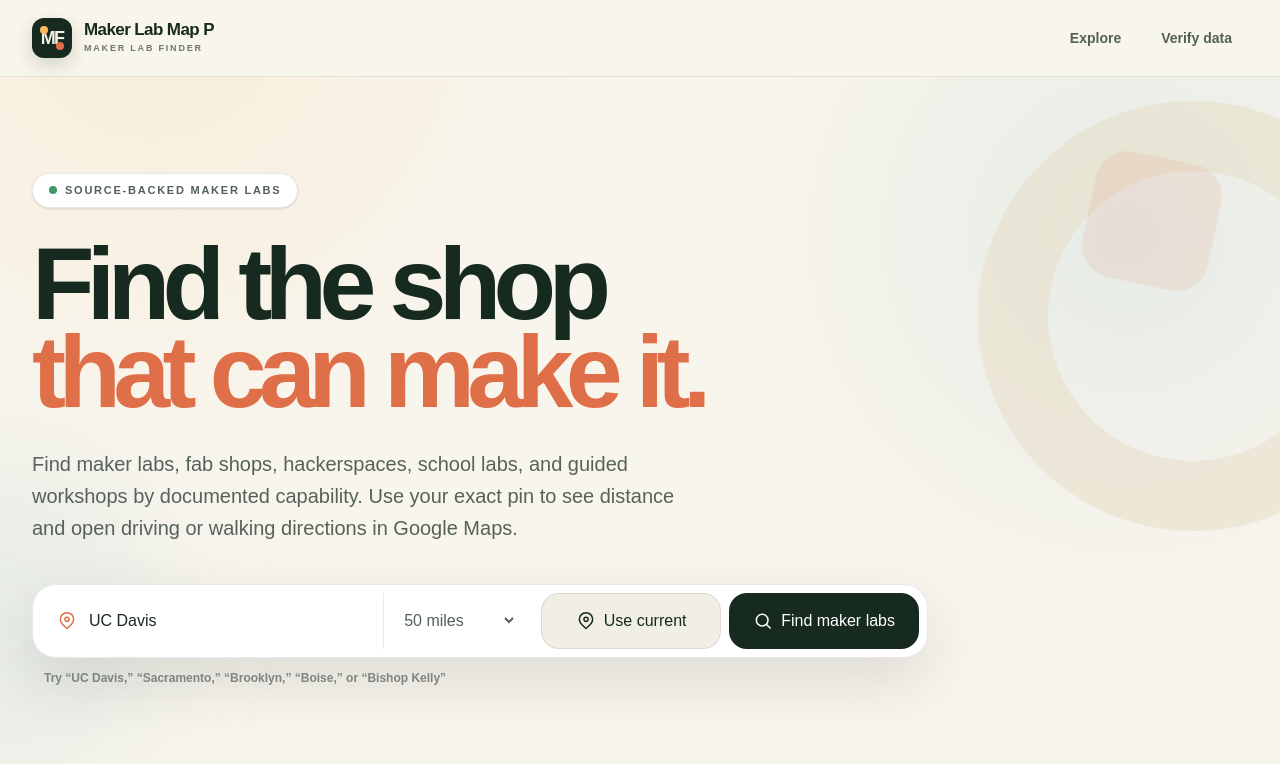
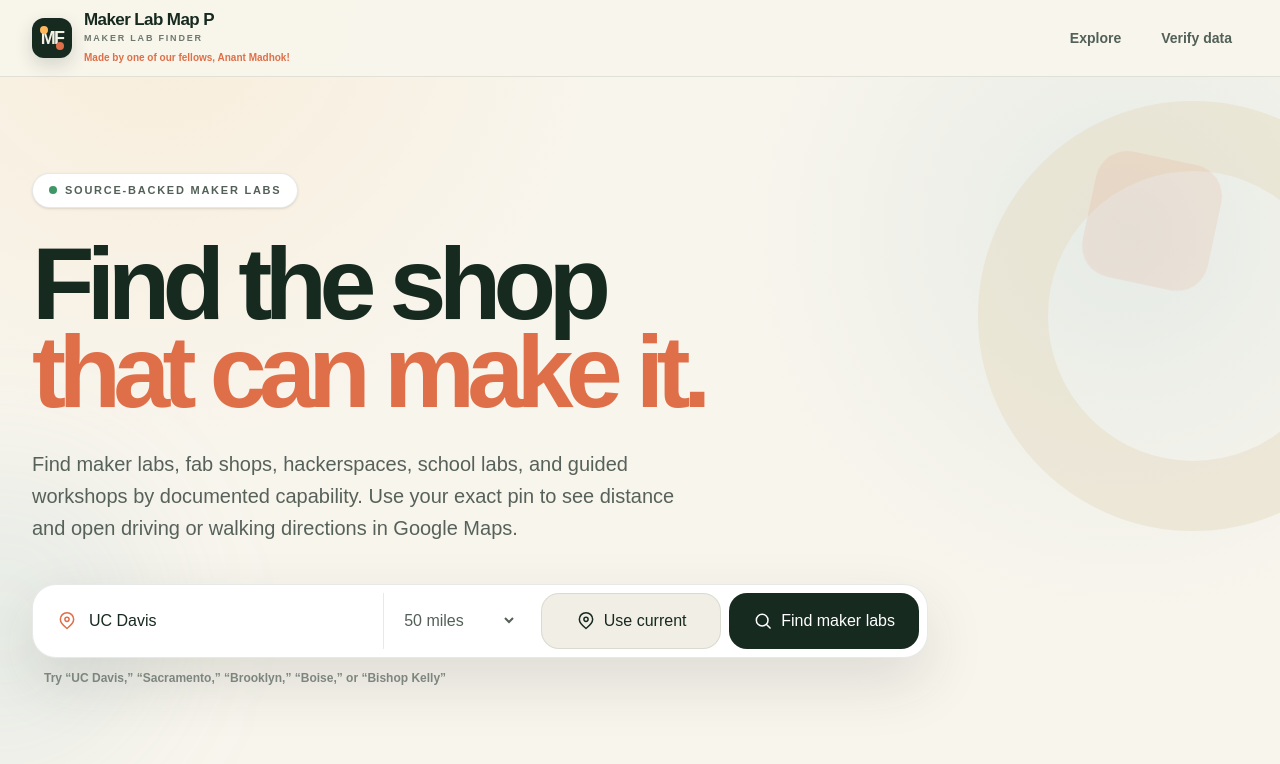
Before and after one commit to Anant-Madhok231/Maker-Lab-Map-P, a Next.js app in the folder frontend/: page / in a window 1280 px wide. Shown: the top 764 px of the page. Built offline with nearby package versions, Linux system fonts and the light colour scheme.

Commit message:
Add fellow credit to maker lab finder

```diff
--- a/frontend/components/logo.tsx
+++ b/frontend/components/logo.tsx
@@ -15,6 +15,9 @@ export function Logo() {
         <span className="mt-1 block text-[9px] font-bold uppercase tracking-[0.2em] text-[#6d786f]">
           Maker lab finder
         </span>
+        <span className="mt-1 block text-[10px] font-semibold normal-case tracking-normal text-[#df6f48]">
+          Made by one of our fellows, Anant Madhok!
+        </span>
       </span>
     </Link>
   );
```
